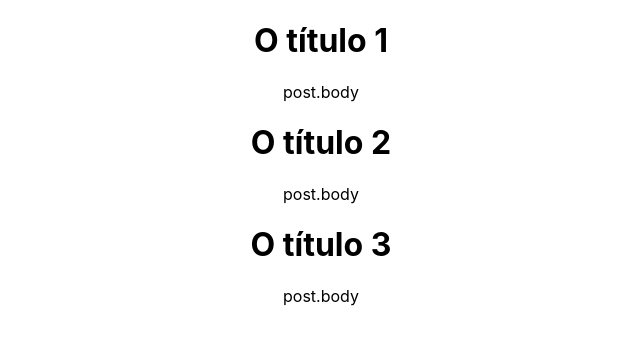
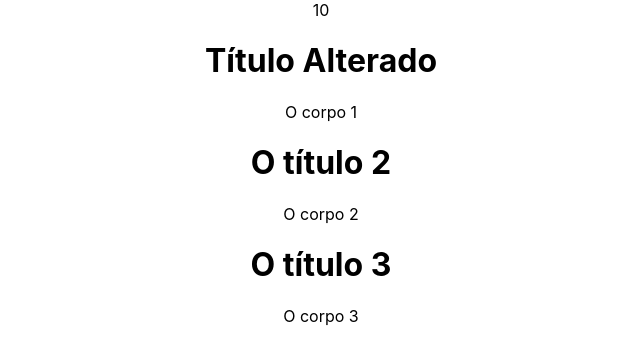
Before and after one commit to MewShairos/React-Study-, a React (Create React App) app: page / in a window 1280 px wide. Shown: the top 364 px of the page, without its empty margins (319-959 px from the left). Built offline with nearby package versions, Linux system fonts and the light colour scheme.

Commit message:
LifeCycle Methods In Component

```diff
--- a/src/App.js
+++ b/src/App.js
@@ -3,6 +3,7 @@ import { Component } from 'react';
 
 class App extends Component {
   state = {
+    counter: 0,
     posts: [
       {
         id: 1,
@@ -22,14 +23,38 @@ class App extends Component {
     ]
   };
 
+  TimeoutUpdate = null;
+
+  componentDidMount() {
+    this.handleTimeout();
+  }
+
+  componentDidUpdate() {
+    this.handleTimeout();
+  }
+
+  componentWillUnmount() {
+    clearTimeout(this.TimeoutUpdate)
+  }
+
+  handleTimeout = () => {
+    const { posts, counter } = this.state
+    posts[0].title = "Título Alterado"
+
+    this.TimeoutUpdate = setTimeout(() => {
+      this.setState({ posts, counter: counter + 1 });
+    }, 500);
+  }
+
   render() {
-    const { posts } = this.state;
+    const { posts, counter } = this.state;
     return (
       <div className="App">
+        {counter}
         {posts.map(post => (
           <div key={post.id}>
             <h1>{post.title}</h1>
-            <p>post.body</p>
+            <p>{post.body}</p>
           </div>
         ))}
       </div>
```
Also changed, not shown: 2 other files (tests, documents, lock files or other folders).
